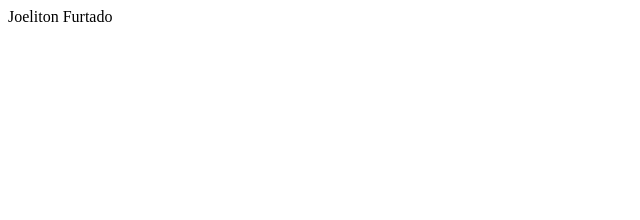
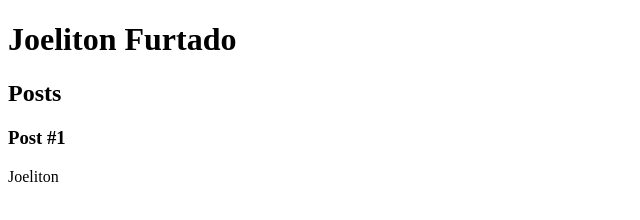
Before and after one commit to JoelitonCF/dio-introducao-html, a plain HTML site: page index.html in a window 1280 px wide. Shown: the whole page, without its empty margins (0-640 px from the left). Drawn offline with Linux system fonts and the light colour scheme.

Commit message:
continuacao da aula

```diff
--- a/index.html
+++ b/index.html
@@ -5,7 +5,20 @@
         <title>Joeliton Furtado</title>
     </head>
     <body>
-        Joeliton Furtado
+        <header>
+            <h1>Joeliton Furtado</h1>
+        </header>
+        <section>
+            <header>
+                <h2>Posts</h2>
+            </header>
+            <article>
+                <header>
+                    <h3>Post #1</h3>
+                </header>
+            </article>
+        </section>
+        <footer>Joeliton</footer>
     </body>
 </html>
 <!DOCTYPE html>
```
